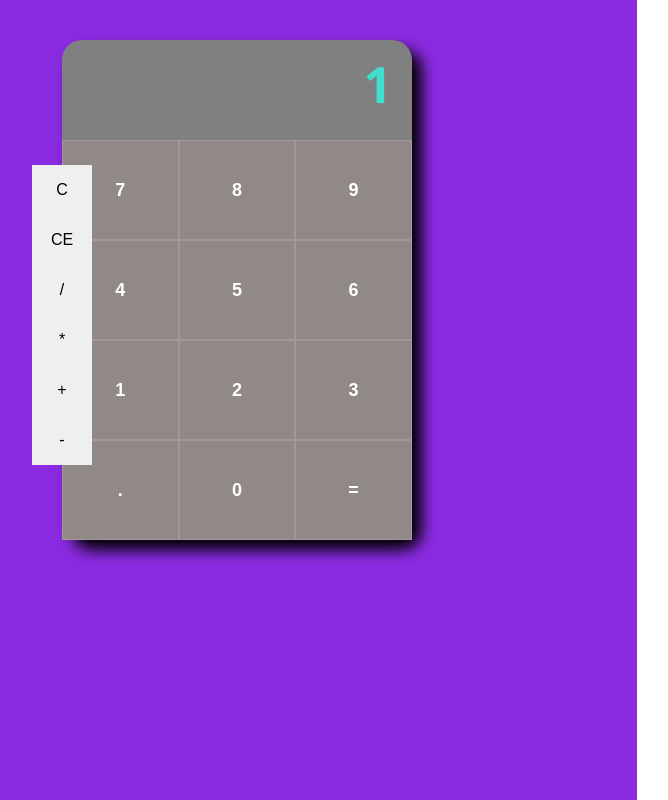
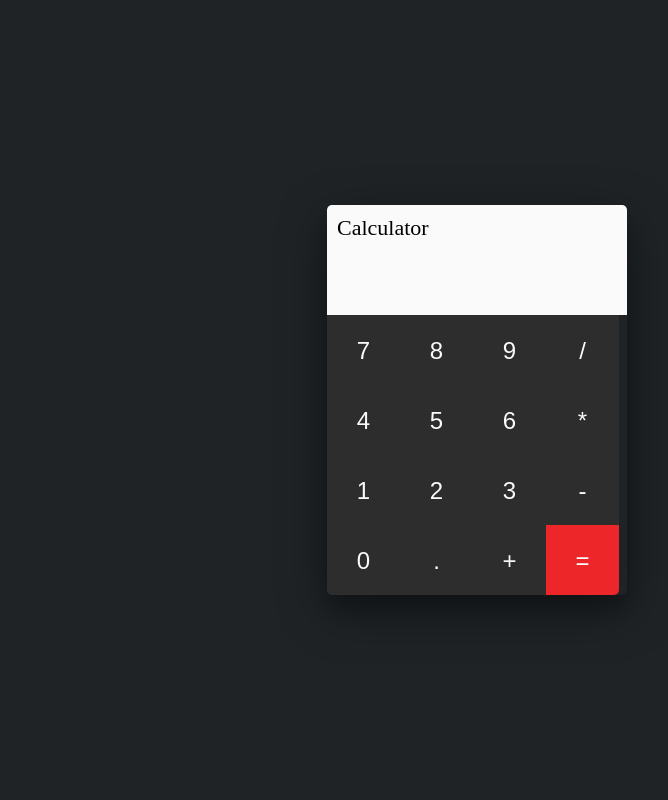
Before and after one commit to arfin-foysal/calculator, a plain HTML site: page index.html in a window 1280 px wide. Shown: the whole page, without its empty margins (163-831 px from the left). Drawn offline with Linux system fonts and the light colour scheme.

Commit message:
projectp

```diff
--- a/app.js
+++ b/app.js
@@ -1,56 +1,4 @@
-function getHistory() {
-    return document.getElementById("history_value").innerText;
+
+function valuecal(result){
+    calculatorForm.evalresult.value = calculatorForm.evalresult.value + result;
 }
-function printHistory(num) {
-    document.getElementById("history_value").innerText=num;
-}
-function getOutput() {
-    return document.getElementById("output_value").innerText;
-}
-function printOutput(num) {
-    if (num== "") {
-        document.getElementById("output_value").innerText=num ;
-    }else {
-        document.getElementById("output_value").innerText=formatNumber(num);
-    }
-
-}
-function formatNumber(num) {
-    let n =  Number(num);
-    let value=n.toLocaleString("en")
-    return value;
-}
-let history;
-let number=document.getElementsByClassName("number");
-for (let i = 0; i < number.length; i++) {
-   number[i].addEventListener("click",function () {
-       history=getHistory();
-       history=history+this.id;
-       printHistory(history)
-   })
-}
-let oporator=document.getElementsByClassName("oporator");
-for (let i = 0; i < number.length; i++) {
-    oporator[i].addEventListener("click",function () {
-     if(this.id =="clear"){
-         printHistory("");
-         printOutput("");
-     } else if (this.id == "backspace"){
-         history = getHistory();
-         history  = history.substr(0,history.length - 1)
-         printHistory(history);
-         printOutput("");
-     } else if (this.id == " = "){
-       history = getHistory();
-       var result = eval(history);
-       printOutput(result);
-       printHistory(history);
-
-
-     } else{
-        history = getHistory ()
-        history += this.id;
-        printHistory(history);
-    }
-   })
-}
--- a/index.html
+++ b/index.html
@@ -7,38 +7,47 @@
     <link rel="stylesheet" href="style.css">
     <title>Calculator</title>
 </head>
+
 <body>
-    <div id="container">
-        <div id="calculator">
-          <div id="history">
-              <p id="history_value"></p>
-              <p id="output_value">1</p>
-          </div>
-              <div id="keybord">
-                <button class="number" id="7">7</button>
-                <button class="number" id="8">8</button>
-                <button class="number" id="9">9</button>
-                <button class="number" id="4">4</button>
-                <button class="number" id="5">5</button>
-                <button class="number" id="6">6</button>
-                <button class="number" id="1">1</button>
-                <button class="number" id="2">2</button>
-                <button class="number" id="3">3</button>
-                <button class="number" id=".">.</button>
-                <button class="number" id="0">0</button>
-                <button class="number" id=" = ">=</button>
+    <div class="container">
+        <form name="calculatorForm">
+            <div class="resultscreen">
+                <div class="heading">Calculator</div>
+                <input type="text" name="evalresult"/>
+            </div>
+            <div class="buttons">
+                <div class="line">
+                    <input type="button" name="btn7" value="7" onClick="valuecal(btn7.value)"/>
+                    <input type="button" name="btn8" value="8" onClick="valuecal(btn8.value)"/>
+                    <input type="button" name="btn9" value="9" onClick="valuecal(btn9.value)"/>
+                    <input type="button" name="btndivision" value="/" onClick="valuecal(btndivision.value)"/>
+                </div>
 
-              </div>
-              <div id="key_oporator">
-                  <button class="oporator" id="clear">C</button>
-                  <button class="oporator" id="backspace">CE</button>
-                  <button class="oporator" id="/">/</button>
-                  <button class="oporator" id="*">*</button>
-                  <button class="oporator" id="+">+</button>
-                  <button class="oporator" id="-">-</button>
-              </div>
+                <div class="line">
+                    <input type="button" name="btn4" value="4" onClick="valuecal(btn4.value)"/>
+                    <input type="button" name="btn5" value="5" onClick="valuecal(btn5.value)"/>
+                    <input type="button" name="btn6" value="6" onClick="valuecal(btn6.value)"/>
+                    <input type="button" name="btnmultiply" value="*" onClick="valuecal(btnmultiply.value)"/>
+                </div>
+
+                <div class="line">
+                    <input type="button" name="btn1" value="1" onClick="valuecal(btn1.value)"/>
+                    <input type="button" name="btn2" value="2" onClick="valuecal(btn2.value)"/>
+                    <input type="button" name="btn3" value="3" onClick="valuecal(btn3.value)"/>
+                    <input type="button" name="btnsubtract" value="-" onClick="valuecal(btnsubtract.value)"/>
+                </div>
+
+                <div class="line">
+                    <input type="button" name="btn0" value="0" onClick="valuecal(btn0.value)"/>
+                    <input type="button" name="btnDot" value="." onClick="valuecal(btnDot.value)"/>
+                    <input type="button" name="btnAddition" value="+" onClick="valuecal(btnAddition.value)"/>
+                    <input type="button" name="result" value="=" onClick="evalresult.value=eval(evalresult.value)"/>
+                </div>
             </div>
+        </form>
     </div>
+
     <script src="app.js"></script>
+
 </body>
 </html>
--- a/style.css
+++ b/style.css
@@ -1,93 +1,62 @@
-*{
-    padding: 0;
-    margin: 0;
-    box-sizing: border-box;
+body {
+    background: #1f2326;
 }
-
-body{
-    font-family: 'Segoe UI', Tahoma, Geneva, Verdana, sans-serif;
+.container {
+    width: 300px;
+    background: #1f2326;
+    border-radius: 5px;
+    box-shadow: 0 15px 50px 0 rgba(0,0,0,0.4), 0 15px 20px 0 rgba(0,0,0,0.2);
+    position: fixed;
+    top: 50%;
+    left: 50%;
+    transform: translate(-50%, -50%);
 }
-
-#container{
-    height: 100vh;
-    width: 100vh;
-    background-color: blueviolet;
+.heading {
+    text-align: left;
+    font-size: 22px;
+    color: #000000;
+    padding: 10px 0 0 10px;
 }
-
-#calculator{
-    height: 500px;
-    width: 350px;
-    margin: 0 auto;
-    border-radius: 20px;
-    background-color: grey;
-    box-shadow: 10px 10px 15px;
+.resultscreen {
+    height: 110px;
+    width: 100%;
     position: relative;
-    top: 40px;
+    border-top-left-radius: 5px;
+    border-top-right-radius: 5px;
+    background: #fafafa;
 }
-#history{
-    height: 20%;
-    color: white;
+input[type='text'] {
+    width: 300px;
+    padding-right: 10px;
+    position: absolute;
+    bottom: 0;
+    border: none;
     text-align: right;
-    padding-right: 20px;
+    font-size: 40px;
+    color: #000000;
+    background: none;
 }
-#history_value{
-    font-size: 16px;
-    font-weight: 100;
-    padding-top: 10px;
+.line {
+    width: 300px;
 }
-
-#output_value{
-    font-size: 50px;
-    font-weight: 700;
-    color: turquoise;
+input[type='button'] {
+    float: left;
+    font-size: 24px;
+    line-height: 70px;
+    margin: 1;
+    width: 73px;
+    height: 70px;
+    border: none;
+    color: #fafafa;
+    cursor: pointer;
+    outline: none;
+    background: #2d2d2d;
 }
-#keybord{
-    height: 80%;
-
+input[type='button'][value='0'] {
+    border-bottom-left-radius: 5px;
 }
-#keybord>.number,#keybord.oporator{
-    float: left;
-    height: 25%;
-    width: 33.33%;
-    background-color: rgb(145, 136, 136);
-    border:1px solid rgb(163, 152, 152);
-    color: white;
-    font-size: 18px;
-    font-weight: 600;
-    cursor: pointer;
-    outline: 0;
-
+input[type='button'][value='='] {
+    background: #ec2629;
+    color: #ffffff;
+    border-bottom-right-radius: 5px;
 }
-#keybord>.number:hover,#keybord.oporator:hover{
- background-color: turquoise;
- transform: scale(1.1);
-}
-#keybord>.number:active,#keybord.oporator:active{
- font-size: 10px;
-}
-
-#key_oporator{
-    height: auto;
-    width: 60px;
-    display: flex;
-    flex-direction: column;
-    position: absolute;
-    top: 25%;
-    left: -30px;
-}
-.oporator{
-    height: 50px;
-    width: 100%;
-    border: none;
-    font-size: 16px;
-    font-weight: 500;
-    color: black;
-    outline: 0;
-}
-
-.oporator:hover{
-background-color: rgb(145, 136, 136);
-}
-.oporator:active{
-font-size: 8px;
-}
```
